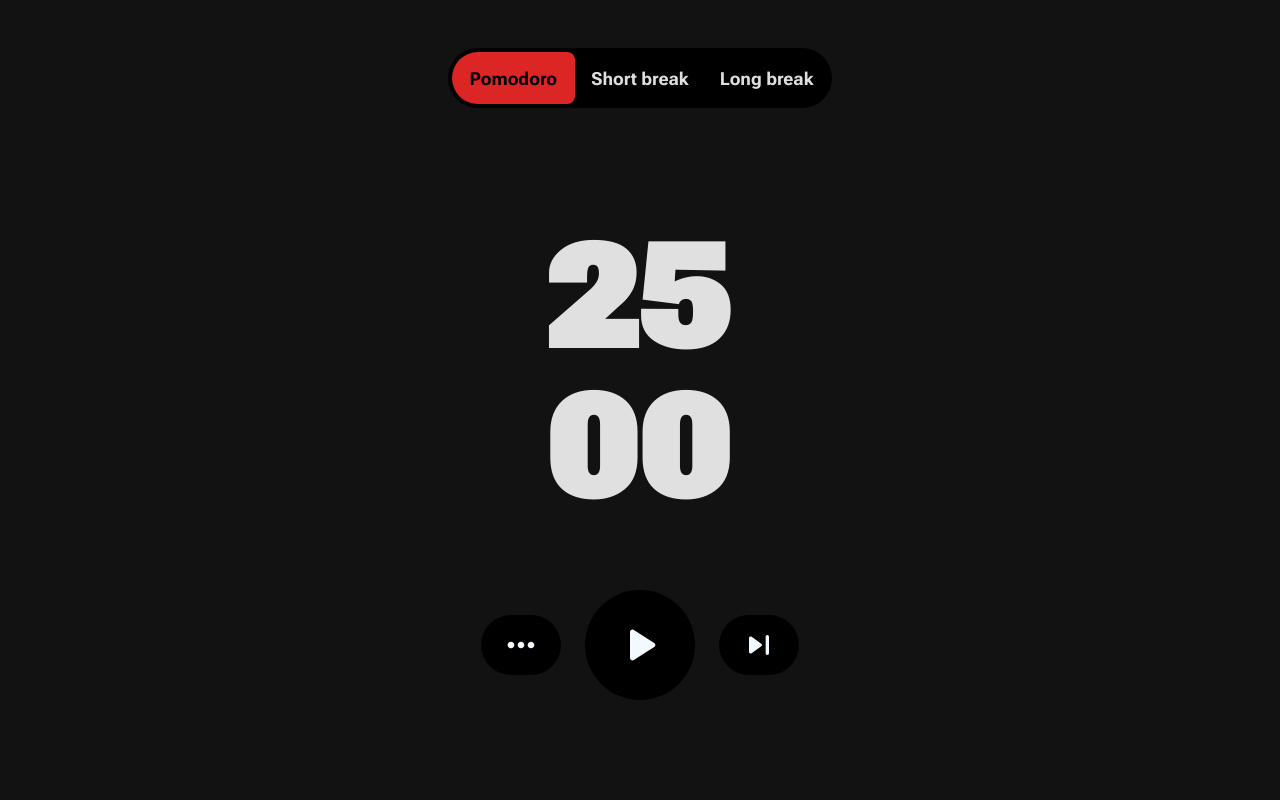
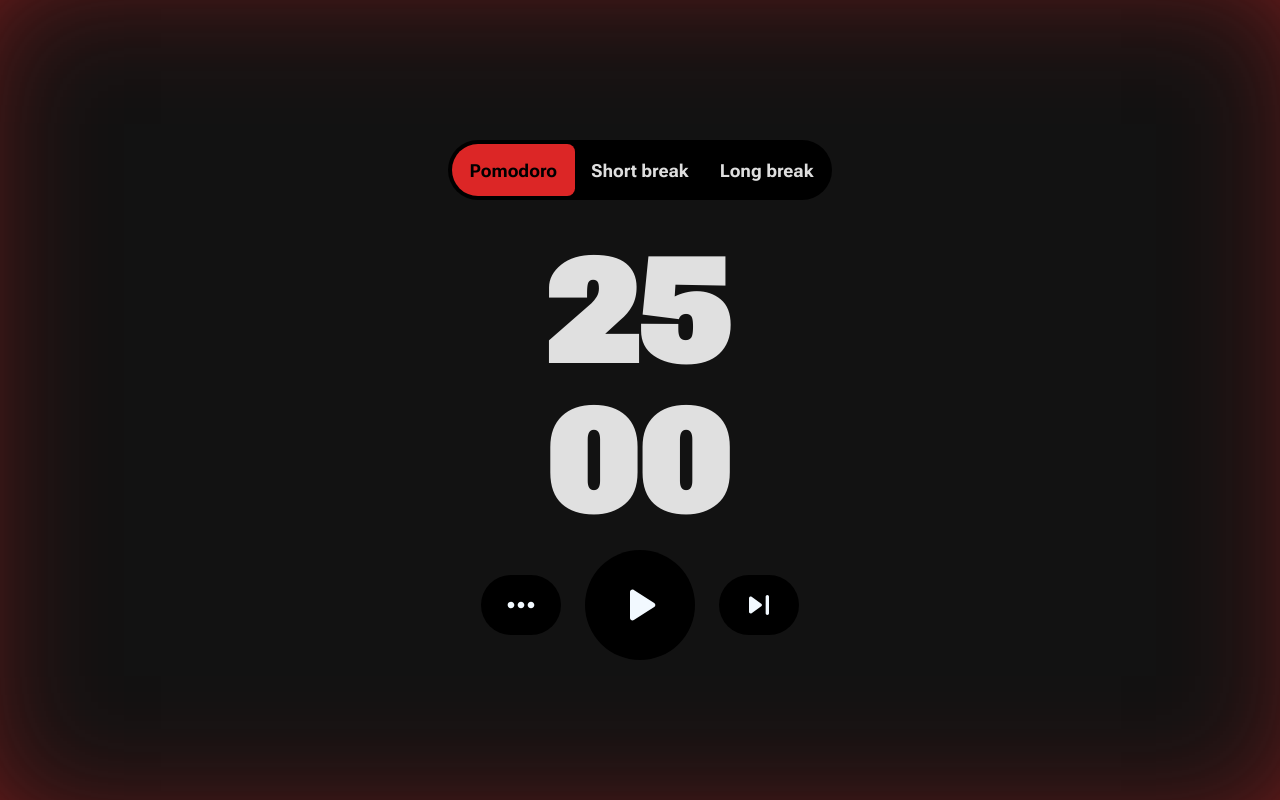
Before and after one commit to sorooshdp/Pomodoro-tracker, a React (Vite) app: page / in a window 1280 px wide. Built offline with nearby package versions, Linux system fonts and the light colour scheme.

Commit message:
style: shadow for window, clock position fix

```diff
--- a/src/components/Clock.tsx
+++ b/src/components/Clock.tsx
@@ -15,7 +15,7 @@ const Clock = memo(({ seconds }: { seconds: number }) => {
     const sec1 = Math.floor(secs / 10);
 
     return (
-        <div className="flex flex-col justify-center items-center absolute top-[45%] -translate-y-1/2">
+        <div className="flex flex-col justify-center items-center ">
             <div className="text-[150px] font-[900] h-[150px] flex flex-row">
                 <motion.div
                     key={global.mode + "min1" + min1}
--- a/src/components/Controls.tsx
+++ b/src/components/Controls.tsx
@@ -16,7 +16,7 @@ const Controls = memo(({ skipHandle }: { skipHandle: () => void }) => {
     }, []);
 
     return (
-        <div className="flex justify-between items-center w-fit absolute bottom-[100px]">
+        <div className="flex justify-between items-center w-fit ">
             <motion.div
                 whileTap={whileTap}
                 className="relative w-[80px] h-[60px] rounded-[100px] text-txt bg-second mx-[0.5rem]"
--- a/src/components/PomodoroMode.tsx
+++ b/src/components/PomodoroMode.tsx
@@ -5,13 +5,14 @@ import { memo, useCallback } from "react";
 
 const whileTap = { scale: 0.8 };
 
-const PomodoroMode = memo(() => {
+const PomodoroMode = memo(({ changeShadow }: { changeShadow: (to: Mode) => void }) => {
     const { global, setGlobalKey } = useGlobal();
 
     const changeMode = useCallback(
         (mode: Mode) => {
             setGlobalKey("running", false);
             setGlobalKey("mode", mode);
+            changeShadow(mode);
             switch (mode) {
                 case Mode.Focus:
                     setGlobalKey("seconds", global.focusLength);
@@ -23,11 +24,11 @@ const PomodoroMode = memo(() => {
                     setGlobalKey("seconds", global.shortBreakLength);
             }
         },
-        [global.focusLength, global.longBreakLength, global.shortBreakLength]
+        [global.focusLength, global.longBreakLength, global.shortBreakLength, changeShadow]
     );
 
     return (
-        <div className="flex text-[18px] font-bold h-[60px] justify-between mt-[1rem] mb-[2rem] w-[384px] py-[4px] px-[2px] bg-black rounded-full">
+        <div className="flex text-[18px] font-bold h-[60px] justify-between   w-[384px] py-[4px] px-[2px] bg-black rounded-full">
             <motion.div
                 className={`
                     ${
--- a/src/components/Timer.tsx
+++ b/src/components/Timer.tsx
@@ -12,6 +12,19 @@ export enum Mode {
 
 const Timer = memo(() => {
     const { global, setGlobalKey } = useGlobal();
+
+    const changeShadowColor = useCallback((to: Mode) => {
+        switch (to) {
+            case Mode.Focus:
+                document.documentElement.style.setProperty("--shadow-color", "#DC2626");
+                break;
+            case Mode.LongBreak:
+                document.documentElement.style.setProperty("--shadow-color", "#16A34A");
+                break;
+            case Mode.ShortBreak:
+                document.documentElement.style.setProperty("--shadow-color", "#4CACFF");
+        }
+    }, []);
 
     useEffect(() => {
         if (global.seconds <= 0) {
@@ -28,9 +41,14 @@ const Timer = memo(() => {
         }
     }, [global.seconds, global.running]);
 
+    useEffect(() => {
+        changeShadowColor(global.mode);
+    });
+
     const resetTimer = useCallback(
         (to: Mode) => {
             setGlobalKey("running", false);
+            changeShadowColor(global.mode);
             switch (to) {
                 case Mode.Focus:
                     setGlobalKey("seconds", global.focusLength);
@@ -43,7 +61,7 @@ const Timer = memo(() => {
                     break;
             }
         },
-        [global.mode]
+        [changeShadowColor, global.mode]
     );
 
     const skipHandle = useCallback(() => {
@@ -69,11 +87,12 @@ const Timer = memo(() => {
                 nextMode = Mode.Focus;
         }
         resetTimer(nextMode);
-    }, [global.countToLongBreak, global.mode, resetTimer]);
+        changeShadowColor(nextMode);
+    }, [global.countToLongBreak, global.mode, resetTimer, changeShadowColor]);
 
     return (
         <div className="flex flex-col items-center justify-center">
-            <PomodoroMode />
+            <PomodoroMode changeShadow={changeShadowColor} />
             <Clock seconds={global.seconds} />
             <Controls skipHandle={skipHandle} />
         </div>
--- a/src/index.css
+++ b/src/index.css
@@ -9,7 +9,7 @@
 
 #root {
     max-width: 1280px;
-    margin: 0 auto;
+    margin: auto auto;
     padding: 2rem;
     text-align: center;
 }
@@ -19,6 +19,7 @@
     --text-color: #f2f9ff;
     --second-color: #000;
     --primary-color: #4cacff;
+    --shadow-color: #000;
     font-family: "roboto-flex", Inter, system-ui, Avenir, Helvetica, Arial, sans-serif;
     line-height: 1.5;
     font-weight: 400;
@@ -51,6 +52,8 @@ body {
     align-items: flex-start;
     min-width: 320px;
     min-height: 100vh;
+    box-shadow: inset 0px 0px 170px -80px var(--shadow-color);
+    transition: all 0.5s ease ;
 }
 
 h1 {
```
